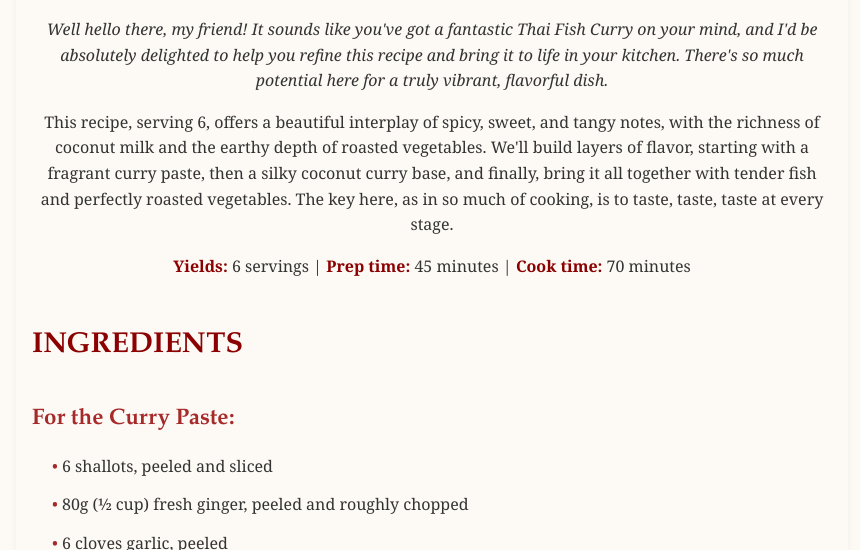
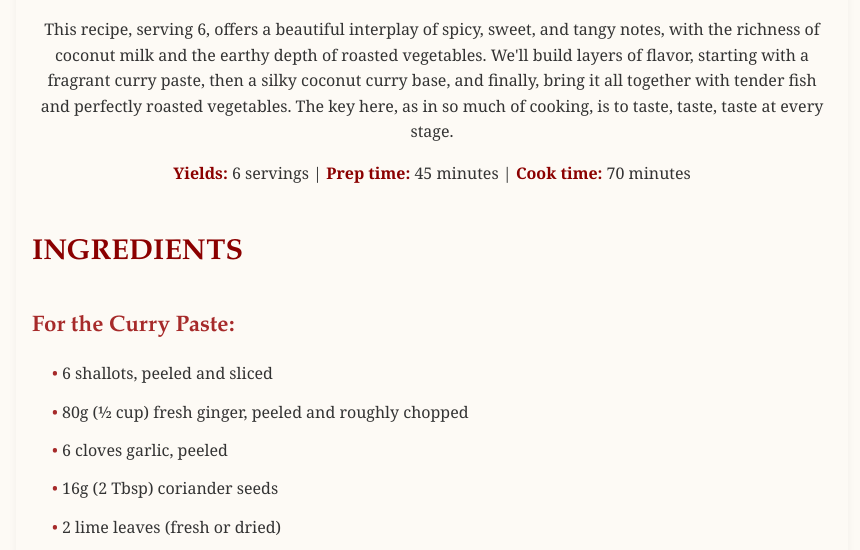
Before and after one commit to kitchen-drawer/recipe-box, a plain HTML site: page hawksworththaifishcurry.html in a window 1280 px wide. Shown: the part 261-811 px from the top of the page, without its empty margins (208-1068 px from the left). Drawn offline with Linux system fonts and the light colour scheme.

Commit message:
Update hawksworththaifishcurry.html

```diff
--- a/hawksworththaifishcurry.html
+++ b/hawksworththaifishcurry.html
@@ -102,8 +102,6 @@
 </head>
 <body>
     <h1>Thai Fish Curry with Roasted Eggplant and Sweet Potatoes</h1>
-
-    <p style="text-align: center; font-style: italic;">Well hello there, my friend! It sounds like you've got a fantastic Thai Fish Curry on your mind, and I'd be absolutely delighted to help you refine this recipe and bring it to life in your kitchen. There's so much potential here for a truly vibrant, flavorful dish.</p>
 
     <p style="text-align: center;">This recipe, serving 6, offers a beautiful interplay of spicy, sweet, and tangy notes, with the richness of coconut milk and the earthy depth of roasted vegetables. We'll build layers of flavor, starting with a fragrant curry paste, then a silky coconut curry base, and finally, bring it all together with tender fish and perfectly roasted vegetables. The key here, as in so much of cooking, is to taste, taste, taste at every stage.</p>
 
```
